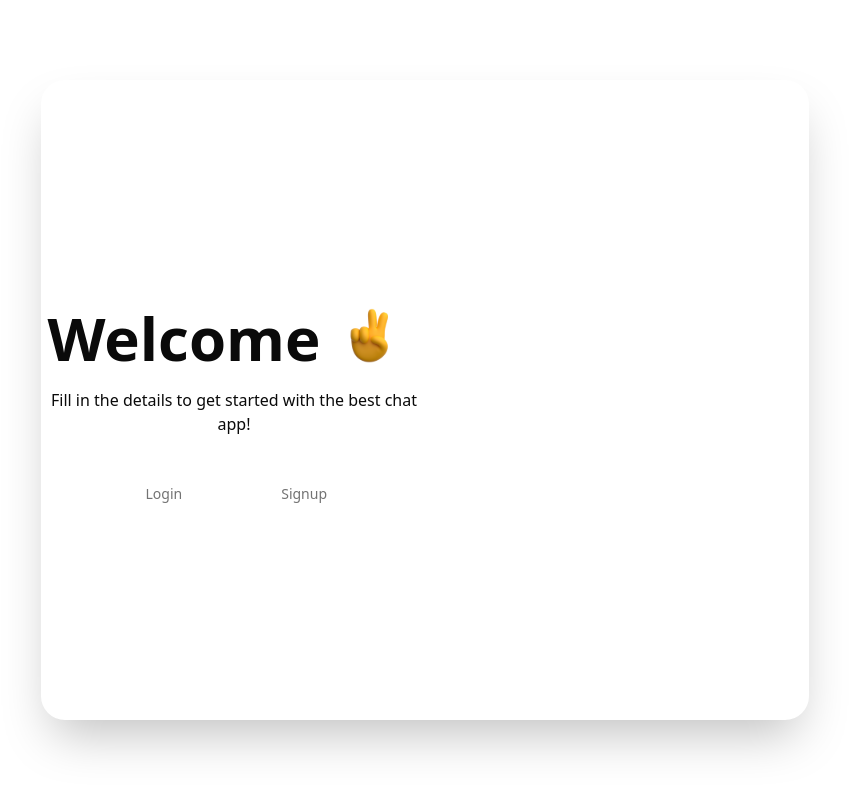
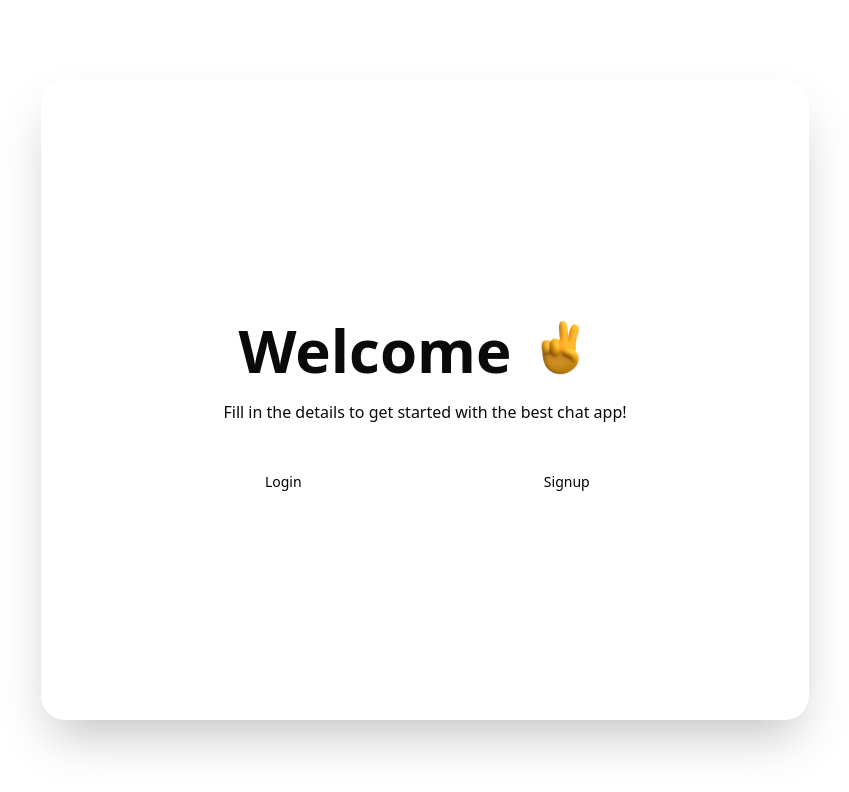
Before and after one commit to arturican/chat, a React (Vite) app: page /auth in a window 1280 px wide. Shown: the top 792 px of the page, without its empty margins (215-1064 px from the left). Built offline with nearby package versions, Linux system fonts and the light colour scheme.

Commit message:
добавил в prettier плагин prettier-plugin-tailwindcss

```diff
--- a/package.json
+++ b/package.json
@@ -46,6 +46,7 @@
     "husky": "^9.1.7",
     "lint-staged": "^16.2.3",
     "prettier": "^3.6.2",
+    "prettier-plugin-tailwindcss": "^0.6.14",
     "tw-animate-css": "^1.4.0",
     "typescript": "~5.9.3",
     "typescript-eslint": "^8.45.0",
--- a/src/pages/auth/Auth.tsx
+++ b/src/pages/auth/Auth.tsx
@@ -12,42 +12,36 @@ export const Auth = () => {
   const handleLogin = async () => {};
   const handleSigup = async () => {};
   return (
-    <div className="h-[100vh] w-[100vw] flex items-center justify-center">
-      <div className="h-[80vh] bg-white border-2 border-white text-opacity-90 shadow-2xl w-[80vw] md:w-[90vw] lg:w-[70vw] xl:w-[60vw] rounded-3xl grid xl:grid-cols-2">
-        <div className="flex flex-col gap-10 items-center justify-center">
-          <div className="flex items-center justify-center flex-col">
+    <div className="flex h-[100vh] w-[100vw] items-center justify-center">
+      <div className="text-opacity-90 grid h-[80vh] w-[80vw] rounded-3xl border-2 border-white bg-white shadow-2xl md:w-[90vw] lg:w-[70vw] xl:w-[60vw] xl:grid-cols-1">
+        <div className="flex flex-col items-center justify-center gap-10">
+          <div className="flex flex-col items-center justify-center">
             <div className="flex items-center justify-center">
               <h1 className="text-5xl font-bold md:text-6xl">Welcome</h1>
               <img src={Victory} alt="Victory Emoji" className="h-[100px]" />
             </div>
-            <p className="font-medium text-center">
+            <p className="text-center font-medium">
               Fill in the details to get started with the best chat app!
             </p>
           </div>
-          <div className="flex items-center justify-center w-full">
+          <div className="flex w-full items-center justify-center">
             <Tabs className="w-3/4">
-              <TabsList className="bg-transparent rounded-none w-full">
+              <TabsList className="w-full rounded-none bg-transparent">
                 <TabsTrigger
                   value="login"
-                  className="data-[state=active]:bg-transparent
-        text-black text-opacity-90 border-b-2 rounded-none w-full
-        data-[state=active]:text-black data-[state=active]:font-semibold
-        data-[state=active]:border-b-purple-500 p-3 transition-all duration-300"
+                  className="text-opacity-90 w-full rounded-none border-b-2 p-3 text-black transition-all duration-300 data-[state=active]:border-b-purple-500 data-[state=active]:bg-transparent data-[state=active]:font-semibold data-[state=active]:text-black"
                 >
                   Login
                 </TabsTrigger>
                 <TabsTrigger
                   value="signup"
-                  className="data-[state=active]:bg-transparent
-        text-black text-opacity-90 border-b-2 rounded-none w-full
-        data-[state=active]:text-black data-[state=active]:font-semibold
-        data-[state=active]:border-b-purple-500 p-3 transition-all duration-300"
+                  className="text-opacity-90 w-full rounded-none border-b-2 p-3 text-black transition-all duration-300 data-[state=active]:border-b-purple-500 data-[state=active]:bg-transparent data-[state=active]:font-semibold data-[state=active]:text-black"
                 >
                   Signup
                 </TabsTrigger>
               </TabsList>
 
-              <TabsContent className="flex flex-col gap-5 mt-10" value="login">
+              <TabsContent className="mt-10 flex flex-col gap-5" value="login">
                 <Input
                   placeholder="email"
                   type="email"
@@ -66,7 +60,7 @@ export const Auth = () => {
                   Login
                 </Button>
               </TabsContent>
-              <TabsContent className="flex flex-col gap-5 mt-10" value="signup">
+              <TabsContent className="mt-10 flex flex-col gap-5" value="signup">
                 <Input
                   placeholder="Email"
                   type="email"
```
Also changed, not shown: 2 other files (tests, documents, lock files or other folders).
